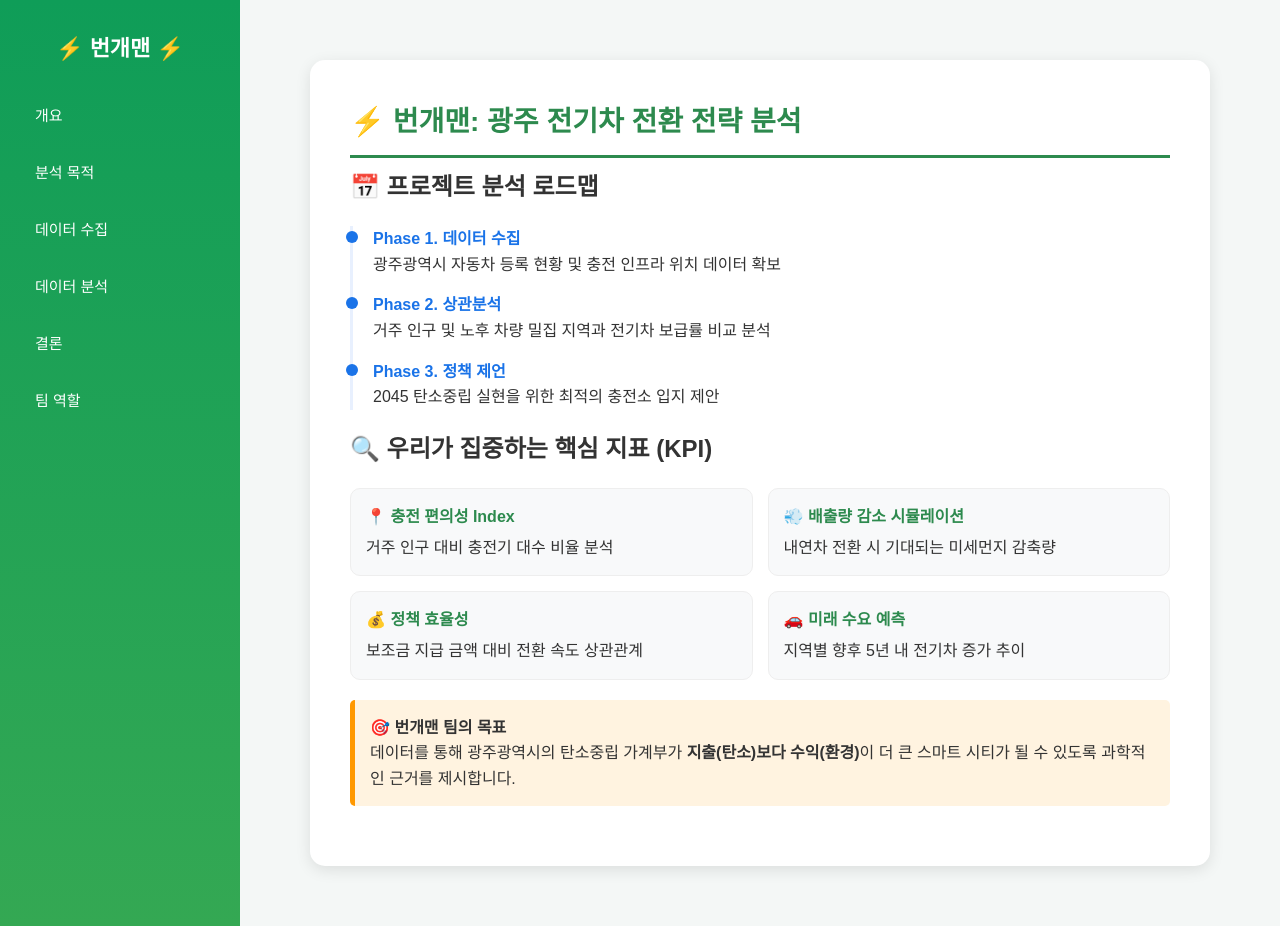
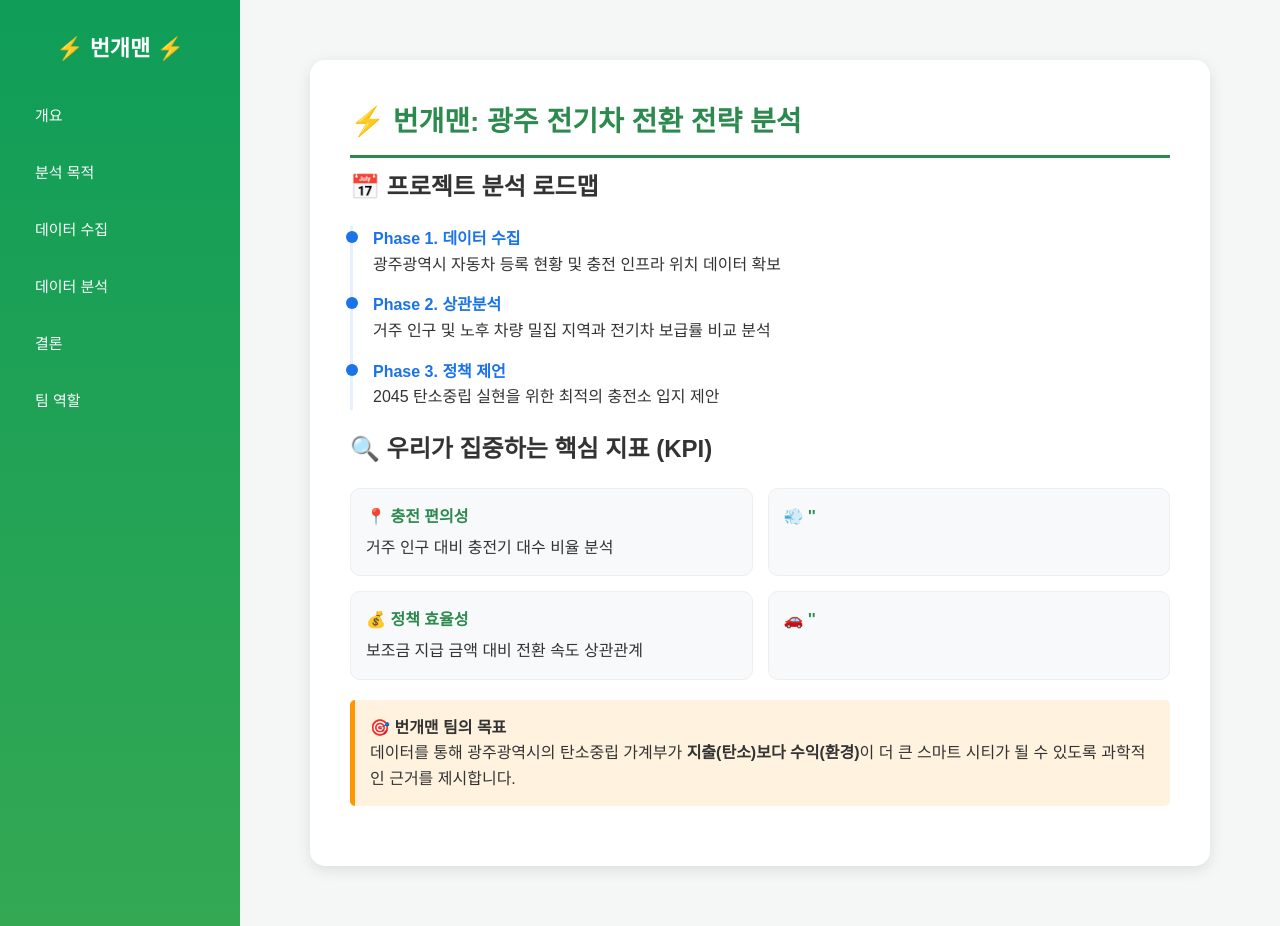
Before and after one commit to 2025-DongA-DataAI-3/car_project, a Flask app: page / in a window 1280 px wide. Run offline with Flask 3, Linux system fonts and the light colour scheme.

Commit message:
개요수정

```diff
--- a/templates/index.html
+++ b/templates/index.html
@@ -48,20 +48,20 @@
     <h2>🔍 우리가 집중하는 핵심 지표 (KPI)</h2>
     <div class="metrics-grid">
         <div class="metric-card">
-            <strong>📍 충전 편의성 Index</strong>
+            <strong>📍 충전 편의성 </strong>
             거주 인구 대비 충전기 대수 비율 분석
         </div>
         <div class="metric-card">
-            <strong>💨 배출량 감소 시뮬레이션</strong>
-            내연차 전환 시 기대되는 미세먼지 감축량
+            <strong>💨 ''</strong>
+
         </div>
         <div class="metric-card">
             <strong>💰 정책 효율성</strong>
             보조금 지급 금액 대비 전환 속도 상관관계
         </div>
         <div class="metric-card">
-            <strong>🚗 미래 수요 예측</strong>
-            지역별 향후 5년 내 전기차 증가 추이
+            <strong>🚗 ''</strong>
+
         </div>
     </div>
 
```
